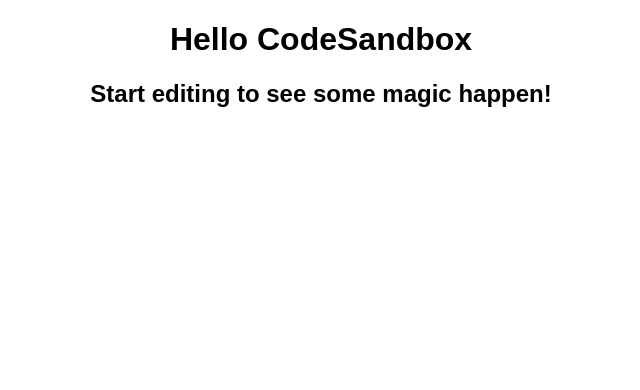
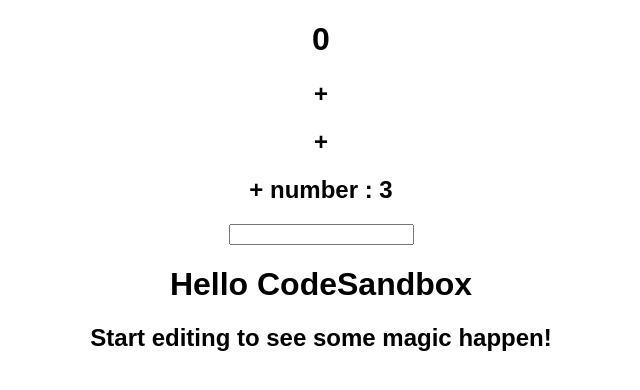
Before and after one commit to sashaTen/REDUX-TO-DO, a React (Create React App) app: page / in a window 1280 px wide. Shown: the top 390 px of the page, without its empty margins (319-959 px from the left). Built offline with nearby package versions, Linux system fonts and the light colour scheme.

Commit message:
just created   input  with   local  state then   i  will  do it  with  global  state

```diff
--- a/src/App.js
+++ b/src/App.js
@@ -1,8 +1,38 @@
 import "./styles.css";
+import { useState } from "react";
+export default function App() {
+  const [count, setCount] = useState(0);
+  const [desiredNumber, setDesiredNumber] = useState(3);
+  const createNumber = (e) => {
+    e.preventDefault();
 
-export default function App() {
+    setDesiredNumber(parseInt(e.target.value));
+  };
   return (
     <div className="App">
+      <h1>{count}</h1>
+      <h2
+        onClick={() => {
+          setCount(count + 1);
+        }}
+      >
+        +
+      </h2>
+      <h2
+        onClick={() => {
+          setCount(count - 1);
+        }}
+      >
+        +
+      </h2>
+      <h2
+        onClick={() => {
+          setCount(count + desiredNumber);
+        }}
+      >
+        + number : {desiredNumber}
+      </h2>
+      <input onChange={createNumber} />
       <h1>Hello CodeSandbox</h1>
       <h2>Start editing to see some magic happen!</h2>
     </div>
```
